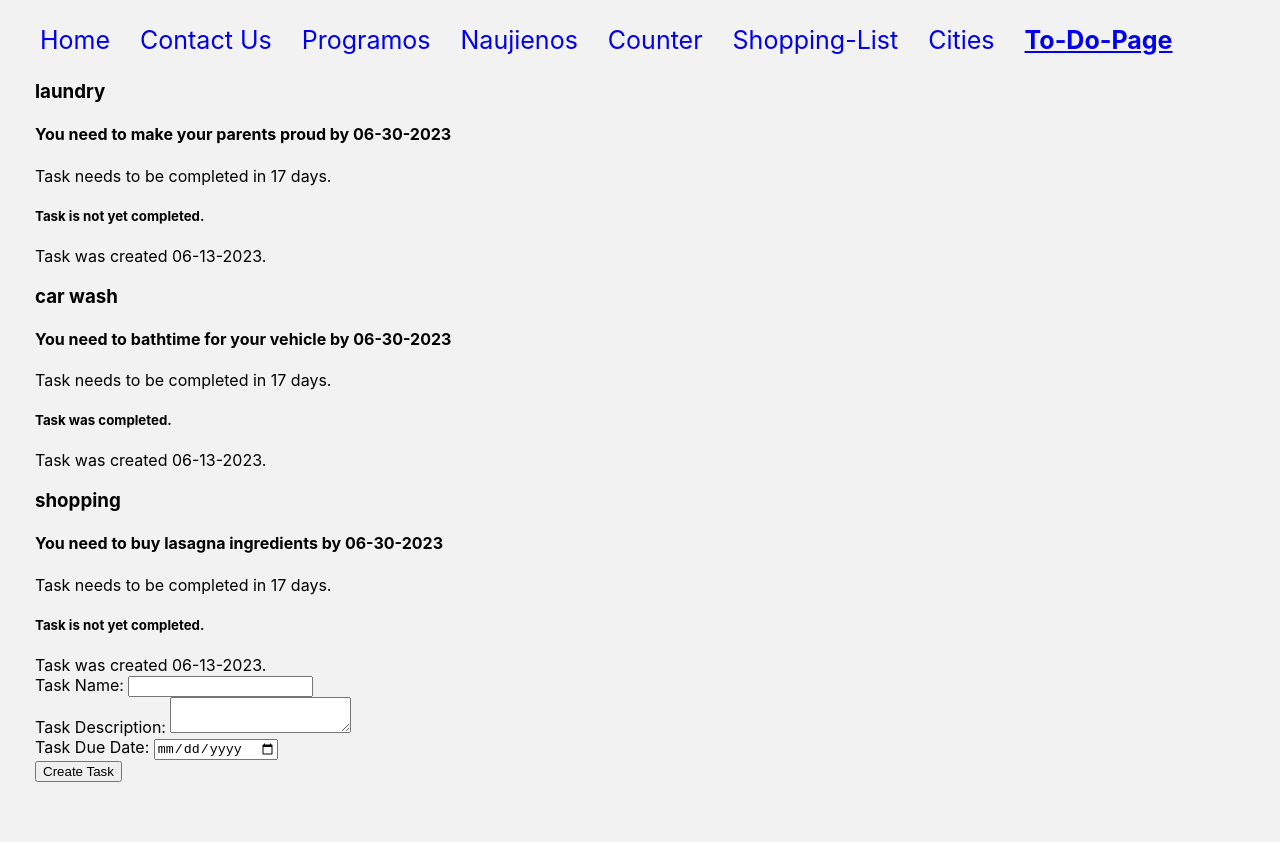
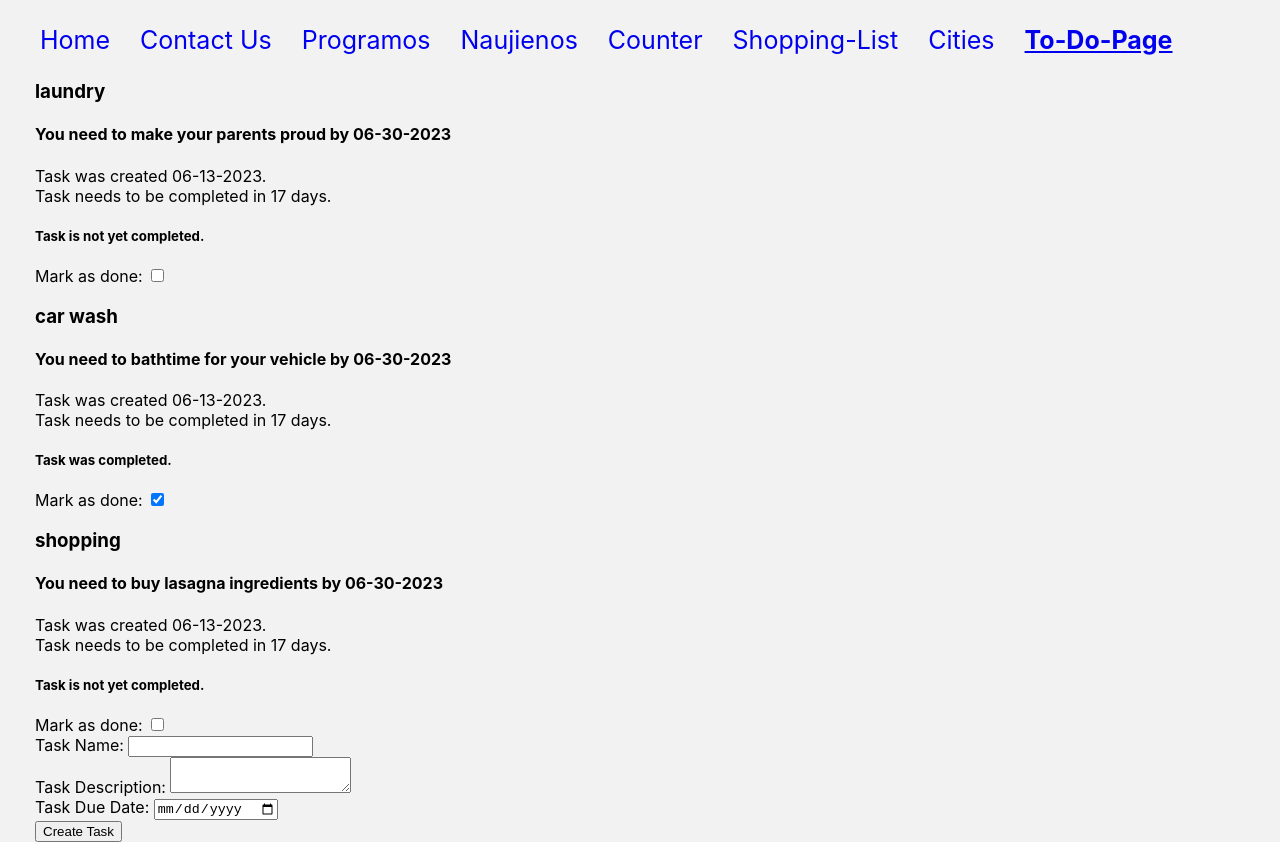
Before and after one commit to Adomelism/First-React-Project, a React (Create React App) app: page /ToDoPage in a window 1280 px wide. Before the commit the page ends 800 px from the top, so only its background shows below. Built offline with nearby package versions, Linux system fonts and the light colour scheme.

Commit message:
updatedwithfuctiontomarkcomplete

```diff
--- a/src/Components/ToDoComponents/ToDoItem.js
+++ b/src/Components/ToDoComponents/ToDoItem.js
@@ -1,14 +1,21 @@
 import dayjs from "dayjs";
 
-const ToDoItem = ({task}) => {
-    let isItDone = '';
+const ToDoItem = ({task, onDoneTask}) => {
+  let {taskName, description, isDone, dueDate, date, id} = task;
 
-    let {taskName, description, isDone, dueDate, date} = task;
+  let isItDone = '';
+  let doneTag = false;
 
     if (isDone) {
+      doneTag = true;
         isItDone = 'Task was completed.'
     } else {
+        doneTag = false;
         isItDone = 'Task is not yet completed.'
+    }
+
+    const completionStatusHandler = () => {
+      onDoneTask(id);
     }
 
     var relativeTime = require('dayjs/plugin/relativeTime')
@@ -19,9 +26,15 @@ const ToDoItem = ({task}) => {
     <div>
         <h3>{taskName}</h3>
         <h4>You need to {description} by {dueDate}</h4>
+        <div>Task was created {date}.</div>
         <div>Task needs to be completed {untilDeadline}.</div>
-        <h5>{isItDone}</h5>
-        <div>Task was created {date}.</div>
+        <div>
+          <h5>{isItDone}</h5>
+          <form>
+            <label htmlFor="toggleCompletion">Mark as done: </label>
+            <input type='checkbox' id='toggleCompletion' name='toggleCompletion' checked={doneTag} onChange={completionStatusHandler}></input>
+          </form>
+        </div>
     </div>
   )
 }
--- a/src/Components/ToDoComponents/ToDoList.js
+++ b/src/Components/ToDoComponents/ToDoList.js
@@ -1,11 +1,11 @@
 import ToDoItem from "./ToDoItem"
 
-const ToDoList = ({data}) => {
+const ToDoList = ({data, onDoneTask}) => {
 
   return (
     <div>
         {data.map((task, index) => {
-        return <ToDoItem task={task} key={index}></ToDoItem>
+        return <ToDoItem task={task} key={index} onDoneTask={onDoneTask}></ToDoItem>
     })}
     </div>
 
```
